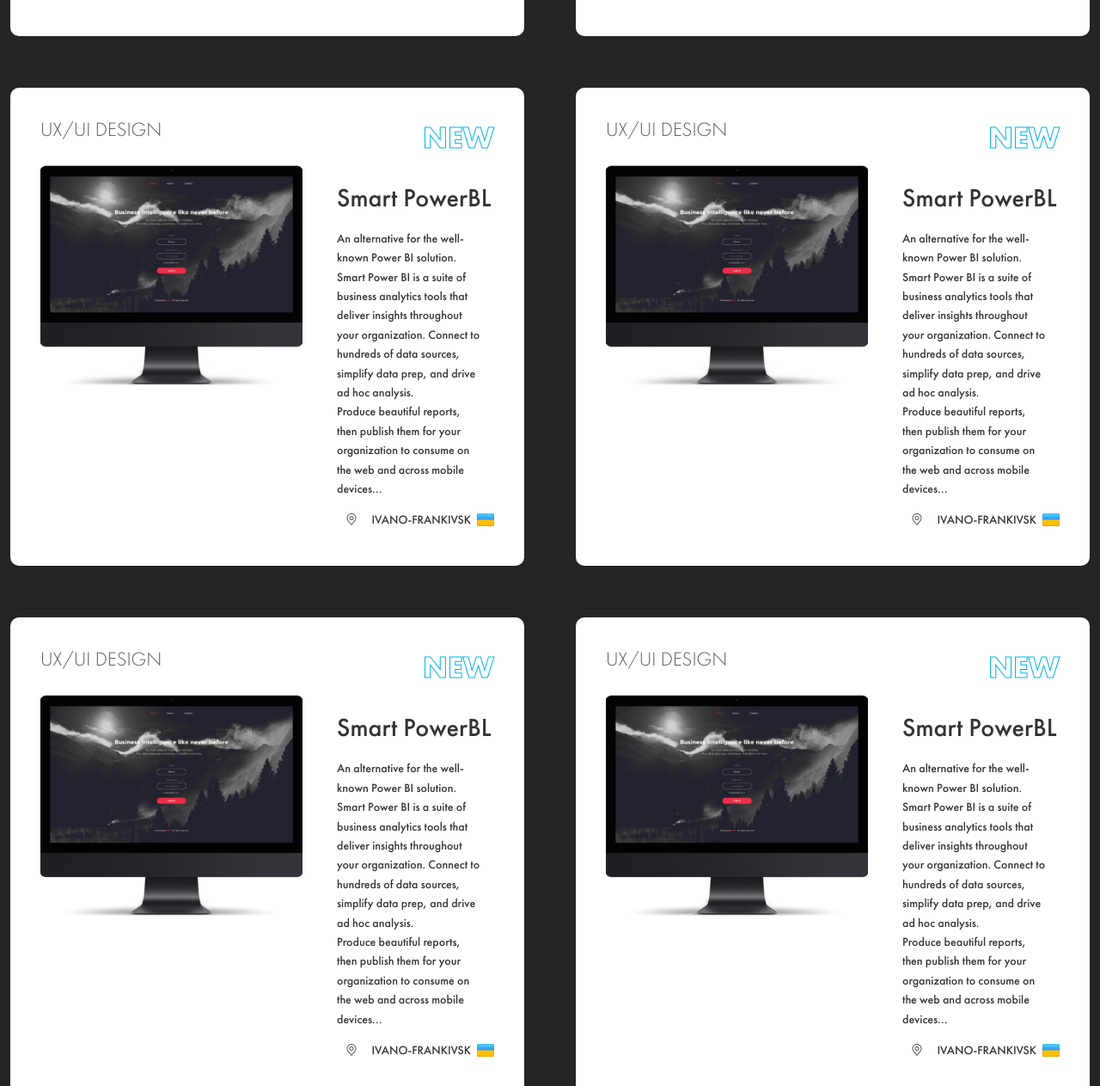
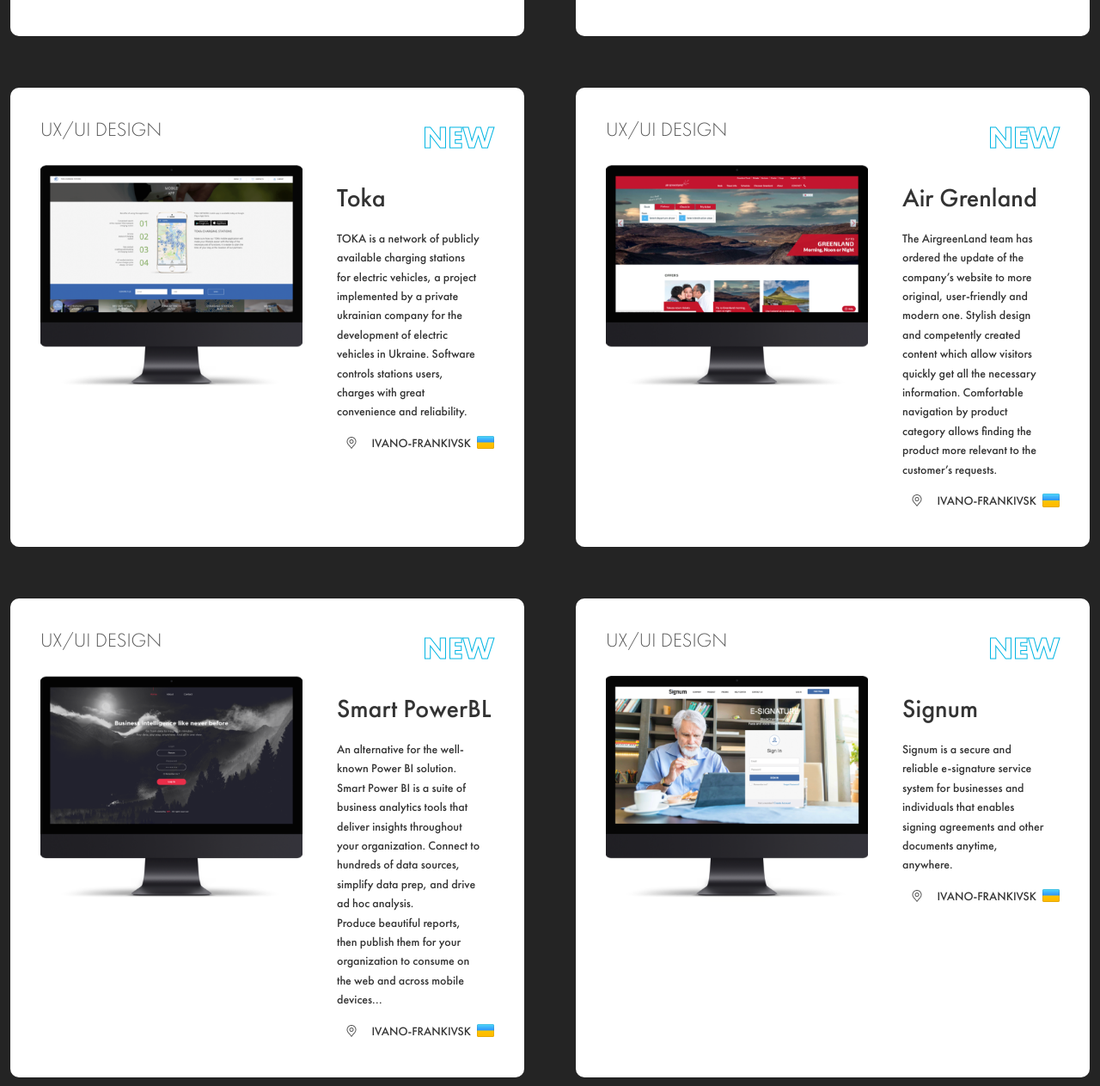
Before and after one commit to DimaGT/Integrality, a plain HTML site: page index.html in a window 1280 px wide. Shown: the part 890-2153 px from the top of the page at 86% size. Drawn offline with nearby package versions, Linux system fonts and the light colour scheme.

Commit message:
added content

```diff
--- a/index.html
+++ b/index.html
@@ -53,7 +53,7 @@
                 <h5 class="select-title">Categories: </h5>
                 <div class="custom-select">
                     <select>
-                        <option value="0" >UX/ UI Design</option>
+                        <option value="0">UX/ UI Design</option>
                         <option value="1">Marketing</option>
                         <option value="2">Software Development</option>
                         <option value="3">System Integration</option>
@@ -64,7 +64,7 @@
             </div>
             <div class="portfolio-header-part portfolio-header-part-between">
                 <div class="selectpicker-wrapper">
-                    <h5  class="select-title">Type: </h5>
+                    <h5 class="select-title">Type: </h5>
                     <div class="custom-select">
                         <select>
                             <option value="0">B2B Web-Site</option>
@@ -123,24 +123,74 @@
                 </div>
                 <div class="grid-portfolio-item">
                     <div class="portfolio-img-wrapper">
-                        <img src="image/portfolio_1.png" alt="">
+                        <img src="image/portfolio_2.png" alt="">
                     </div>
                     <div class="portfolio-text-wrapper">
                         <div>
                             <h4 class="portfolio-text-title">
-                                Smart PowerBL
+                                Signum
                             </h4>
                             <p class="portfolio-text">
-                                An alternative for the well-known Power BI solution. Smart Power BI is a suite of
-                                business
-                                analytics tools that deliver insights throughout your organization. Connect to
-                                hundreds
-                                of
-                                data sources, simplify data prep, and drive ad hoc analysis. <br>
-                                Produce beautiful reports, then publish them for your organization to consume on the
-                                web
-                                and
-                                across mobile devices...
+                                Signum is a secure and reliable e-signature service system for businesses and
+                                individuals that enables signing agreements and other documents anytime, anywhere.
+                            </p>
+                        </div>
+                        <div class="portfolio-geo">
+                            <img src="image/geo.png" alt="">
+                            <p class="portfolio-city">ivano-frankivsk</p>
+                            <img src="image/ua.png" width="20" alt="">
+                        </div>
+                    </div>
+                </div>
+            </div>
+            <div class="item-portfolio">
+                <div class="item-portfolio-header">
+                    <h3 class="portfolio-header-title">UX/UI Design</h3>
+                    <p class="portfolio-header-badge">new</p>
+                </div>
+                <div class="grid-portfolio-item">
+                    <div class="portfolio-img-wrapper">
+                        <img src="image/portfolio_3.png" alt="">
+                    </div>
+                    <div class="portfolio-text-wrapper">
+                        <div>
+                            <h4 class="portfolio-text-title">
+                                Toka
+                            </h4>
+                            <p class="portfolio-text">
+                                TOKA is a network of publicly available charging stations for electric vehicles, a
+                                project implemented by a private ukrainian company for the development of electric
+                                vehicles in Ukraine. Software controls stations users, charges with great convenience
+                                and reliability.
+                            </p>
+                        </div>
+                        <div class="portfolio-geo">
+                            <img src="image/geo.png" alt="">
+                            <p class="portfolio-city">ivano-frankivsk</p>
+                            <img src="image/ua.png" width="20" alt="">
+                        </div>
+                    </div>
+                </div>
+            </div>
+            <div class="item-portfolio">
+                <div class="item-portfolio-header">
+                    <h3 class="portfolio-header-title">UX/UI Design</h3>
+                    <p class="portfolio-header-badge">new</p>
+                </div>
+                <div class="grid-portfolio-item">
+                    <div class="portfolio-img-wrapper">
+                        <img src="image/portfolio_4.png" alt="">
+                    </div>
+                    <div class="portfolio-text-wrapper">
+                        <div>
+                            <h4 class="portfolio-text-title">
+                                Air Grenland
+                            </h4>
+                            <p class="portfolio-text">
+                                Тhе AirgreenLand team has ordered the update of the company’s website to more original,
+                                user-friendly and modern one. Stylish design and competently created content which allow
+                                visitors quickly get all the necessary information. Comfortable navigation by product
+                                category allows finding the product more relevant to the customer’s requests.
                             </p>
                         </div>
                         <div class="portfolio-geo">
@@ -193,24 +243,16 @@
                 </div>
                 <div class="grid-portfolio-item">
                     <div class="portfolio-img-wrapper">
-                        <img src="image/portfolio_1.png" alt="">
+                        <img src="image/portfolio_2.png" alt="">
                     </div>
                     <div class="portfolio-text-wrapper">
                         <div>
                             <h4 class="portfolio-text-title">
-                                Smart PowerBL
+                                Signum
                             </h4>
                             <p class="portfolio-text">
-                                An alternative for the well-known Power BI solution. Smart Power BI is a suite of
-                                business
-                                analytics tools that deliver insights throughout your organization. Connect to
-                                hundreds
-                                of
-                                data sources, simplify data prep, and drive ad hoc analysis. <br>
-                                Produce beautiful reports, then publish them for your organization to consume on the
-                                web
-                                and
-                                across mobile devices...
+                                Signum is a secure and reliable e-signature service system for businesses and
+                                individuals that enables signing agreements and other documents anytime, anywhere.
                             </p>
                         </div>
                         <div class="portfolio-geo">
@@ -228,24 +270,18 @@
                 </div>
                 <div class="grid-portfolio-item">
                     <div class="portfolio-img-wrapper">
-                        <img src="image/portfolio_1.png" alt="">
+                        <img src="image/portfolio_3.png" alt="">
                     </div>
                     <div class="portfolio-text-wrapper">
                         <div>
                             <h4 class="portfolio-text-title">
-                                Smart PowerBL
+                                Toka
                             </h4>
                             <p class="portfolio-text">
-                                An alternative for the well-known Power BI solution. Smart Power BI is a suite of
-                                business
-                                analytics tools that deliver insights throughout your organization. Connect to
-                                hundreds
-                                of
-                                data sources, simplify data prep, and drive ad hoc analysis. <br>
-                                Produce beautiful reports, then publish them for your organization to consume on the
-                                web
-                                and
-                                across mobile devices...
+                                TOKA is a network of publicly available charging stations for electric vehicles, a
+                                project implemented by a private ukrainian company for the development of electric
+                                vehicles in Ukraine. Software controls stations users, charges with great convenience
+                                and reliability.
                             </p>
                         </div>
                         <div class="portfolio-geo">
@@ -263,24 +299,18 @@
                 </div>
                 <div class="grid-portfolio-item">
                     <div class="portfolio-img-wrapper">
-                        <img src="image/portfolio_1.png" alt="">
+                        <img src="image/portfolio_4.png" alt="">
                     </div>
                     <div class="portfolio-text-wrapper">
                         <div>
                             <h4 class="portfolio-text-title">
-                                Smart PowerBL
+                                Air Grenland
                             </h4>
                             <p class="portfolio-text">
-                                An alternative for the well-known Power BI solution. Smart Power BI is a suite of
-                                business
-                                analytics tools that deliver insights throughout your organization. Connect to
-                                hundreds
-                                of
-                                data sources, simplify data prep, and drive ad hoc analysis. <br>
-                                Produce beautiful reports, then publish them for your organization to consume on the
-                                web
-                                and
-                                across mobile devices...
+                                Тhе AirgreenLand team has ordered the update of the company’s website to more original,
+                                user-friendly and modern one. Stylish design and competently created content which allow
+                                visitors quickly get all the necessary information. Comfortable navigation by product
+                                category allows finding the product more relevant to the customer’s requests.
                             </p>
                         </div>
                         <div class="portfolio-geo">
--- a/style/app.css
+++ b/style/app.css
@@ -528,6 +528,7 @@ header {
     }
     .grid-portfolio {
         grid-template-columns: repeat(1, 1fr);
+        grid-gap: 30px;
     }
 
     .button-wrapper {
@@ -551,6 +552,9 @@ header {
     .selectpicker-wrapper{
         align-items: flex-start;
     }
+    .select-items{
+        position: relative;
+    }
 
 }
 
```
Also changed, not shown: image/portfolio_2.png (added), image/portfolio_3.png (added), image/portfolio_4.png (added).
